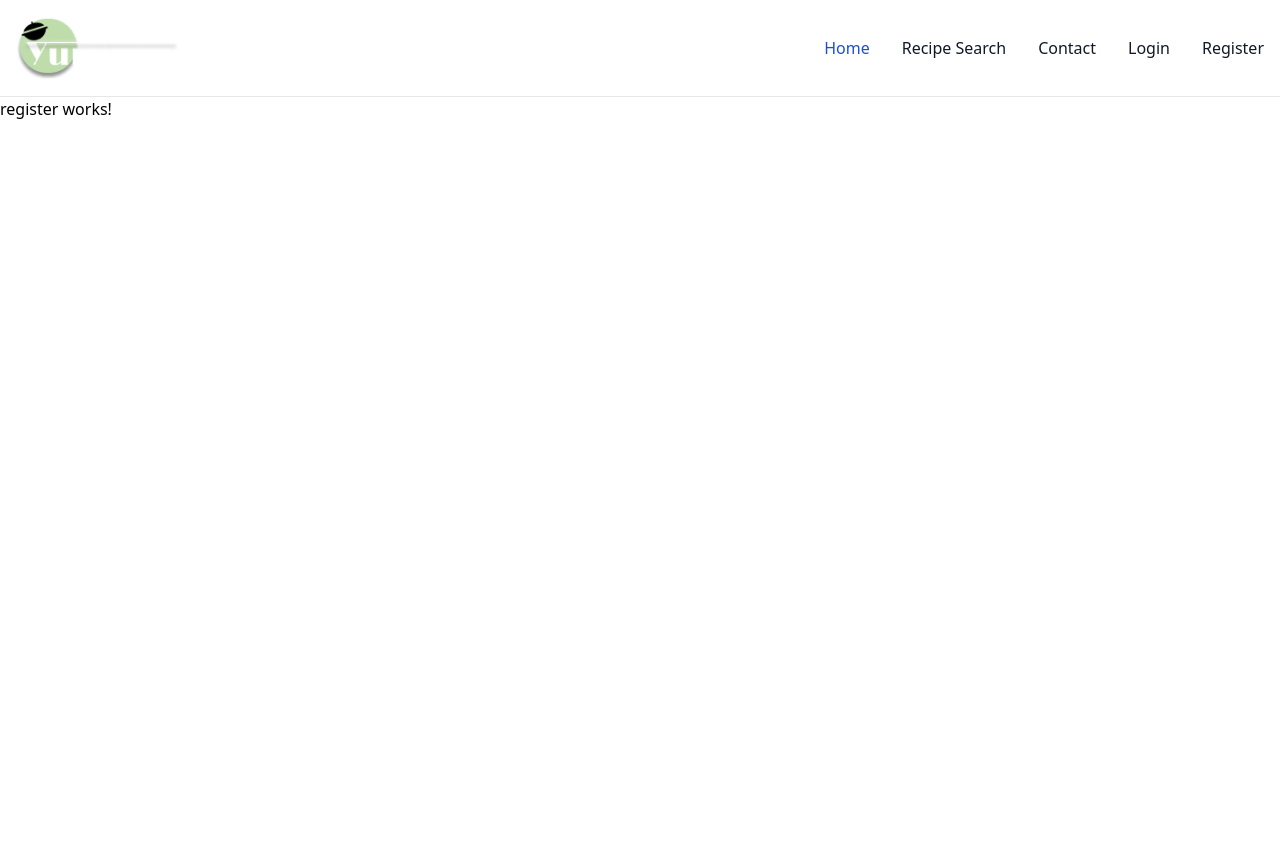
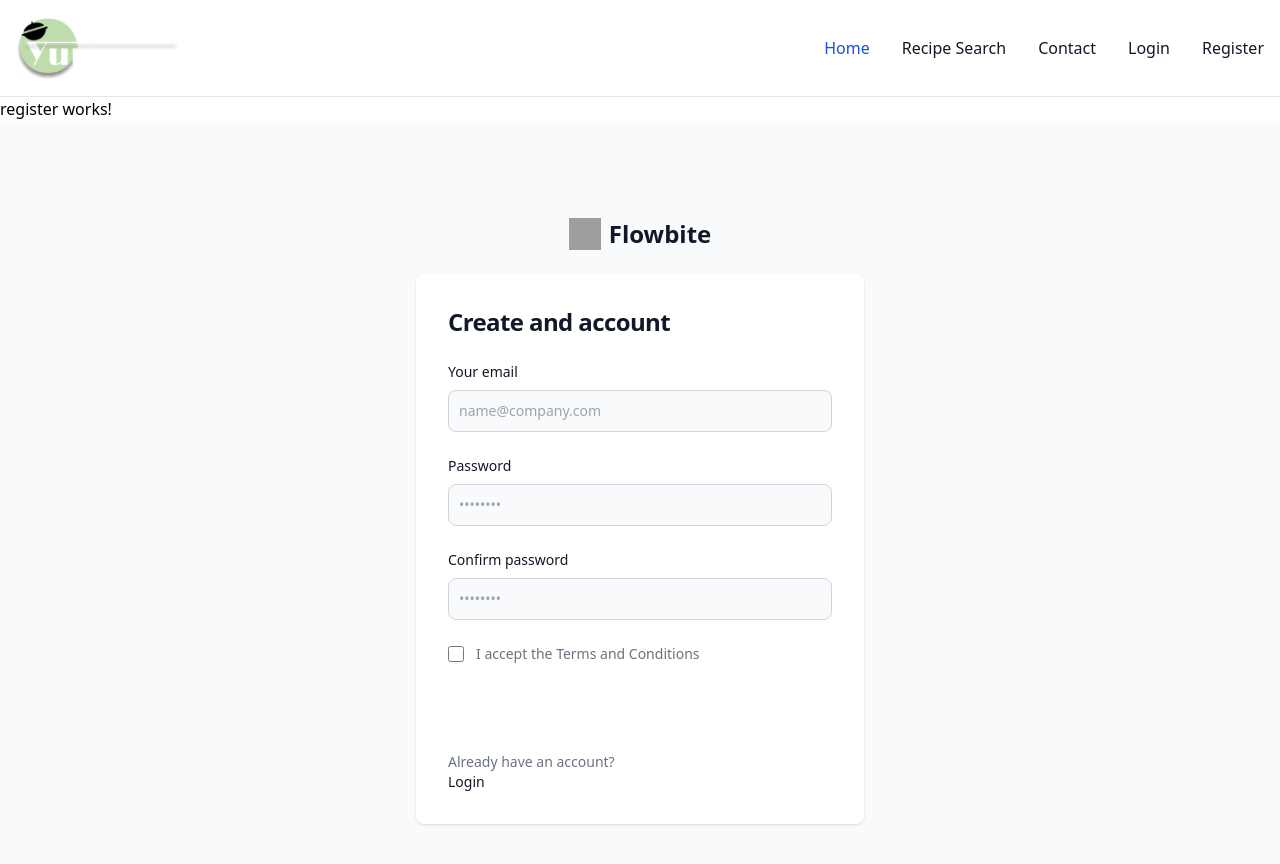
Before and after one commit to chas-academy/u06-fullstack-recipe-app-Chali96, an Angular app in the folder angular-frontend/: page /register in a window 1280 px wide. Shown: the top 864 px of the page. Before the commit the page ends 800 px from the top, so only its background shows below. Built offline with nearby package versions, Linux system fonts and the light colour scheme; grey boxes are pictures that could not be loaded.

Commit message:
added register form

```diff
--- a/angular-frontend/src/app/pages/register/register.component.html
+++ b/angular-frontend/src/app/pages/register/register.component.html
@@ -1 +1,46 @@
 <p>register works!</p>
+<section class="bg-gray-50 dark:bg-gray-900">
+    <div class="flex flex-col items-center justify-center px-6 py-8 mx-auto md:h-screen lg:py-0">
+        <a href="#" class="flex items-center mb-6 text-2xl font-semibold text-gray-900 dark:text-white">
+            <img class="w-8 h-8 mr-2" src="https://flowbite.s3.amazonaws.com/blocks/marketing-ui/logo.svg" alt="logo">
+            Flowbite
+        </a>
+        <div class="w-full bg-white rounded-lg shadow dark:border md:mt-0 sm:max-w-md xl:p-0 dark:bg-gray-800 dark:border-gray-700">
+            <div class="p-6 space-y-4 md:space-y-6 sm:p-8">
+                <h1 class="text-xl font-bold leading-tight tracking-tight text-gray-900 md:text-2xl dark:text-white">
+                    Create and account
+                </h1>
+                <form class="space-y-4 md:space-y-6" action="#">
+                    <div>
+                        <label for="email" class="block mb-2 text-sm font-medium text-gray-900 dark:text-white">Your email</label>
+                        <input type="email" name="email" id="email" class="bg-gray-50 border border-gray-300 text-gray-900 sm:text-sm rounded-lg focus:ring-primary-600 focus:border-primary-600 block w-full p-2.5 dark:bg-gray-700 dark:border-gray-600 dark:placeholder-gray-400 dark:text-white dark:focus:ring-blue-500 dark:focus:border-blue-500" placeholder="name@company.com" required="">
+                    </div>
+                    <div>
+                        <label for="password" class="block mb-2 text-sm font-medium text-gray-900 dark:text-white">Password</label>
+                        <input type="password" name="password" id="password" placeholder="••••••••" class="bg-gray-50 border border-gray-300 text-gray-900 sm:text-sm rounded-lg focus:ring-primary-600 focus:border-primary-600 block w-full p-2.5 dark:bg-gray-700 dark:border-gray-600 dark:placeholder-gray-400 dark:text-white dark:focus:ring-blue-500 dark:focus:border-blue-500" required="">
+                    </div>
+                    <div>
+                        <label for="confirm-password" class="block mb-2 text-sm font-medium text-gray-900 dark:text-white">Confirm password</label>
+                        <input type="confirm-password" name="confirm-password" id="confirm-password" placeholder="••••••••" class="bg-gray-50 border border-gray-300 text-gray-900 sm:text-sm rounded-lg focus:ring-primary-600 focus:border-primary-600 block w-full p-2.5 dark:bg-gray-700 dark:border-gray-600 dark:placeholder-gray-400 dark:text-white dark:focus:ring-blue-500 dark:focus:border-blue-500" required="">
+                    </div>
+                    <div class="flex items-start">
+                        <div class="flex items-center h-5">
+                          <input id="terms" aria-describedby="terms" type="checkbox" class="w-4 h-4 border border-gray-300 rounded bg-gray-50 focus:ring-3 focus:ring-primary-300 dark:bg-gray-700 dark:border-gray-600 dark:focus:ring-primary-600 dark:ring-offset-gray-800" required="">
+                        </div>
+                        <div class="ml-3 text-sm">
+                          <label for="terms" class="font-light text-gray-500 dark:text-gray-300">I accept the <a class="font-medium text-primary-600 hover:underline dark:text-primary-500" href="#">Terms and Conditions</a></label>
+                        </div>
+                    </div>
+                    <button type="submit" class="w-full text-white bg-primary-600 hover:bg-primary-700 focus:ring-4 focus:outline-none focus:ring-primary-300 font-medium rounded-lg text-sm px-5 py-2.5 text-center dark:bg-primary-600 dark:hover:bg-primary-700 dark:focus:ring-primary-800">Create an account</button>
+                    <p class="text-sm font-light text-gray-500 dark:text-gray-400">
+                        Already have an account?
+                        <a href="/login" class="block py-2 px-3 text-gray-900 rounded hover:bg-gray-100 md:hover:bg-transparent md:border-0 md:hover:text-blue-700 md:p-0 dark:text-white md:dark:hover:text-green-400 dark:hover:bg-gray-700 dark:hover:text-white md:dark:hover:bg-transparent"    routerLink="/login"
+                        routerLinkActive="active"
+                        ariaCurrentWhenActive="page"
+                        >Login</a>
+                        </p>
+                </form>
+            </div>
+        </div>
+    </div>
+  </section>
```
